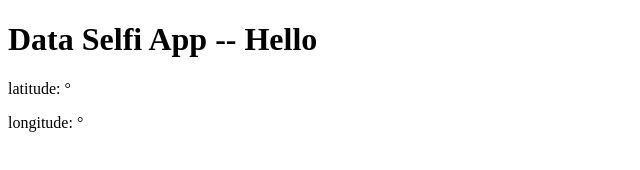
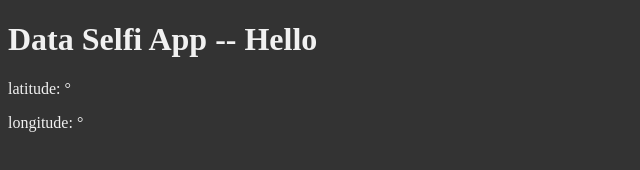
Before and after one commit to TAYBI/Working-with-Data-and-APIs-in-JavaScript, a website: page module 2/public/index.html in a window 1280 px wide. Shown: the whole page, without its empty margins (0-640 px from the left). Drawn offline with nearby package versions, Linux system fonts and the light colour scheme.

Commit message:
installing nodemon

```diff
--- a/module 2/package.json
+++ b/module 2/package.json
@@ -4,9 +4,9 @@
   "description": "",
   "main": "index.js",
   "dependencies": {
-    "express": "^4.17.1"
+    "express": "^4.17.1",
+    "nodemon": "^2.0.7"
   },
-  "devDependencies": {},
   "scripts": {
     "test": "echo \"Error: no test specified\" && exit 1"
   },
--- a/module 2/public/index.html
+++ b/module 2/public/index.html
@@ -20,6 +20,10 @@
       #map {
         height: 400px;
         width: 900px;
+      }
+      body {
+        background: #333;
+        color: #f1f1f1;
       }
     </style>
 
```
Also changed, not shown: 1 other file.
